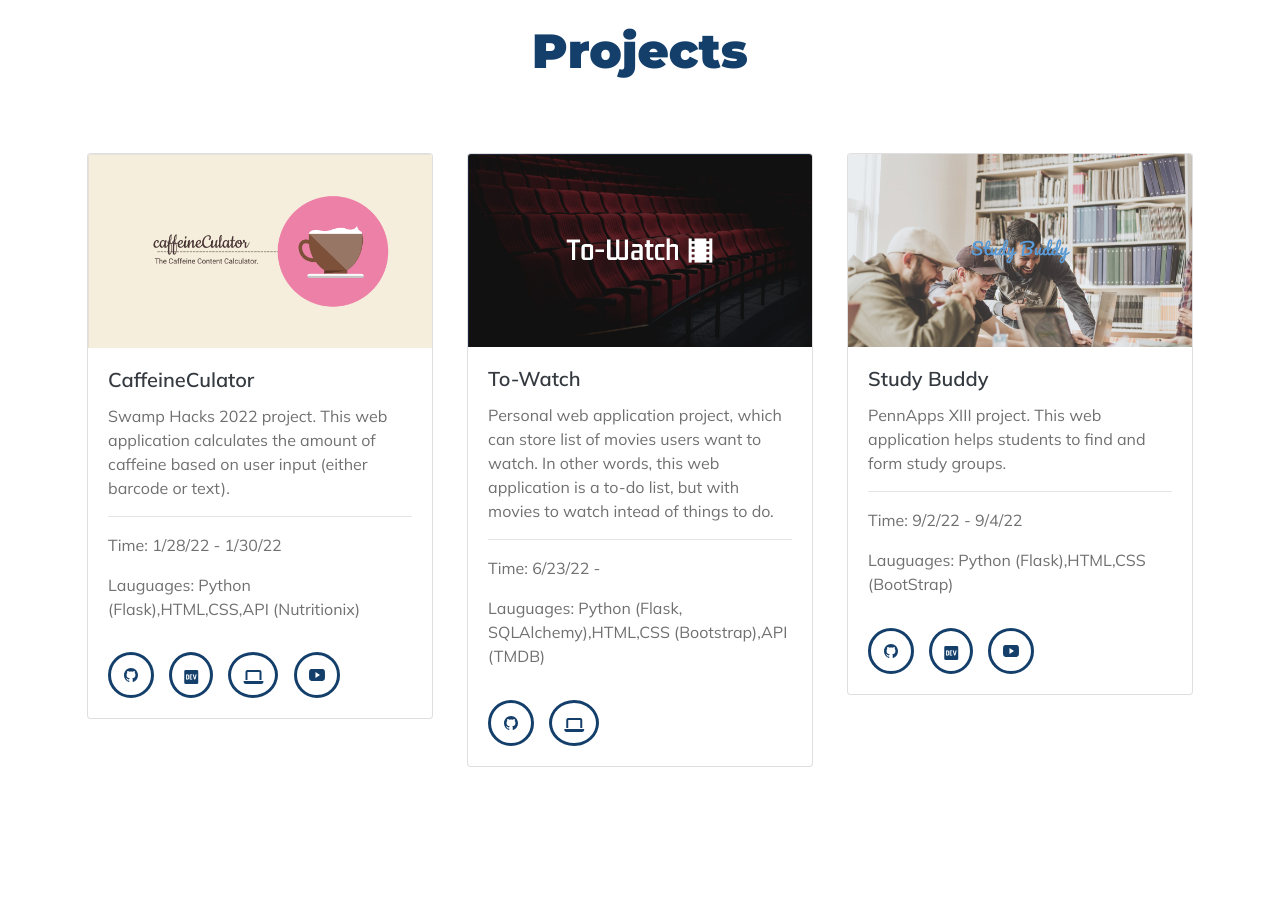
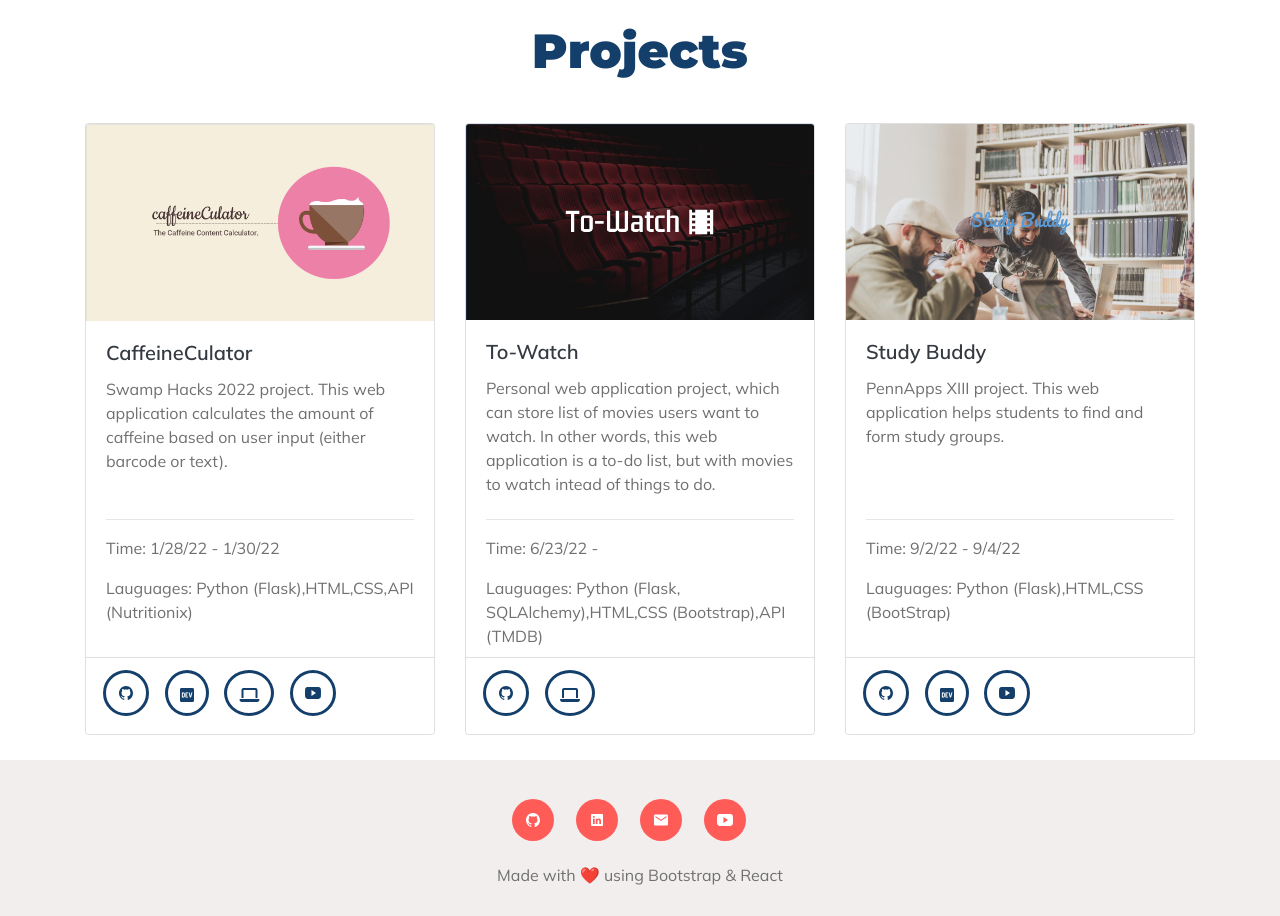
Before and after one commit to chisafukutome/portfolio-website, a React (Create React App) app: page / in a window 1280 px wide. Shown: the part 1460-2376 px from the top of the page. Before the commit the page ends 2269 px from the top, so only its background shows below. Built offline with nearby package versions, Linux system fonts and the light colour scheme; some icons are missing.

Commit message:
Add fooeter. Format project cards. Fix email icon.

```diff
--- a/package.json
+++ b/package.json
@@ -8,6 +8,7 @@
     "@testing-library/user-event": "^13.5.0",
     "react": "^18.2.0",
     "react-dom": "^18.2.0",
+    "react-router-dom": "^6.4.2",
     "react-scripts": "5.0.1",
     "web-vitals": "^2.1.4"
   },
--- a/public/css/styles.css
+++ b/public/css/styles.css
@@ -166,6 +166,28 @@ button.icon-scroll {
   border-radius: 50%;
 }
 
+/* Card */
+.project-card {
+  margin-top: 10%;
+}
+.card-text {
+  min-height: 40%;
+}
+
+::-webkit-scrollbar {
+  display: none;
+}
+.project-card div.card-footer {
+  padding-left: 5%;
+  padding-bottom: 5%;
+}
+
+.project-card .card-body {
+  padding-bottom: 0;
+}
+
+/* End Card */
+
 button.btn.icon-scroll.carousel-control-prev {
   left: 50%;
   background-color: white;
@@ -173,21 +195,13 @@ button.btn.icon-scroll.carousel-control-prev {
   border: solid 3px var(--blue);
 }
 
-/* Project Carousel */
-.project-carousel {
-  margin-top: 5%;
-}
-
-.carousel-item div.card-container {
-  padding: 1.5%;
-  border: none;
-}
-
 /* Icon Styling */
 .project-icons .icon-circle {
   background-color: white;
   color: var(--blue);
   border: solid 3px var(--blue);
+  bottom: 0;
+  margin-top: 0;
 }
 
 .project-icons .icon-circle:hover,
--- a/src/App.js
+++ b/src/App.js
@@ -3,6 +3,7 @@ import Navbar from "./components/Navbar";
 import Title from "./components/Title";
 import Skills from "./components/Skills";
 import Projects from "./components/Projects";
+import Footer from "./components/Footer";
 
 function App() {
   return (
@@ -11,6 +12,7 @@ function App() {
       <Title />
       <Skills />
       <Projects />
+      <Footer />
     </>
   );
 }
--- a/src/components/ContactIcon.js
+++ b/src/components/ContactIcon.js
@@ -2,12 +2,20 @@ import React from "react";
 
 // Contact Icon component
 export default function ContactIcon(props) {
-  return (
+  return props.item.iconName == "mail" ? (
+    //send an email to me
+    <button
+      className="btn icon-circle"
+      type="button"
+      onClick={() => (window.location.href = `mailto:${props.item.iconLink}`)}
+    >
+      <ion-icon name={props.item.iconName}></ion-icon>
+    </button>
+  ) : (
     <button
       className="btn icon-circle"
       type="button"
       //link for external website
-      //   TODO: search how to do the send email
       onClick={() => {
         window.open(props.item.iconLink, "_blank");
       }}
--- /dev/null
+++ b/src/components/Footer.js
@@ -0,0 +1,22 @@
+import React from "react";
+import ContactIcon from "./ContactIcon";
+import contactData from "../data/contactData";
+
+function Footer() {
+  //map contact icon values into contactIcon component
+  const contactIcons = contactData.map((item) => {
+    return <ContactIcon key={item.id} item={item} />;
+  });
+  return (
+    <section id="footer">
+      <div class="footer-container">
+        <div class="container">
+          <div class="footer-icons">{contactIcons}</div>
+          <p>Made with ❤️ using Bootstrap & React</p>
+        </div>
+      </div>
+    </section>
+  );
+}
+
+export default Footer;
--- a/src/components/ProjectItem.js
+++ b/src/components/ProjectItem.js
@@ -22,25 +22,27 @@ export default function ProjectItem(props) {
   });
 
   return (
-    <div class="card-container col-lg-4 col-md-6">
+    <div class="col-lg-4 col-md-6 d-flex align-items-stretch">
       <div class="project-card card">
         <img
           src={`/assets/projectImage/${props.item.imgSrc}`}
           class="card-img-top"
         />
-        <div class="card-body">
+        <div class="card-body overflow-auto">
           <h5 class="card-title">{props.item.projectName}</h5>
-          <p class="card-text">{props.item.description}</p>
+          <div class="card-text">
+            <p>{props.item.description}</p>
+          </div>
           <hr />
           <p>
             Time: {props.item.start} - {props.item.end}
           </p>
           <p>Lauguages: {`${props.item.language}`}</p>
-          {/* Project icons */}
+        </div>
+        {/* Project icons */}
 
-          <div class="project-icons">{projectIcons}</div>
-          {/* Project Icons End*/}
-        </div>
+        <div class="project-icons card-footer bg-white">{projectIcons}</div>
+        {/* Project Icons End*/}
       </div>
     </div>
   );
--- a/src/components/Projects.js
+++ b/src/components/Projects.js
@@ -15,81 +15,7 @@ function Projects() {
         <div class="container section-container">
           <h2 class="section-title">Projects</h2>
           {/*<ProjectButtons />*/}
-
-          {/* Carousel */}
-          <div
-            id="carouselExampleInterval"
-            class="project-carousel carousel slide"
-            data-ride="carousel"
-            data-interval="false"
-          >
-            <div class="carousel-inner">
-              {/* Carousel Item */}
-              <div class="carousel-item active">
-                <div class="row">{projectItems}</div>
-              </div>
-              {/* Carousel Item End */}
-              {/* COPY START: Carousel Item */}
-              {/* <div class="carousel-item">
-                <div class="row"> */}
-              {/* card */}
-              {/* <div class="card-container col-lg-4 col-md-6">
-                    <div class="project-card card">
-                      <img src="/assets/nigiripic.jpg" class="card-img-top" />
-                      <div class="card-body">
-                        <h5 class="card-title">Project Name1</h5>
-                        <p class="card-text">
-                          Some quick example text to build on the card title and
-                          make up the bulk of the card's content.
-                        </p>
-                        <hr />
-                        <p>Time: 4/30/22 - 5/30/22</p>
-                        <p>Languages: Python, HTML, CSS</p>
-                        <a href="#" class="btn btn-primary">GitHub</a>
-                      </div>
-                    </div>
-                  </div> */}
-              {/* card */}
-              {/* <div class="card-container col-lg-4 col-md-6">
-                    <div class="project-card card">
-                      <img src="/assets/to_watch.jpg" class="card-img-top" />
-                      <div class="card-body">
-                        <h5 class="card-title"></h5>
-                        <p class="card-text">
-                          Some quick example text to build on the card title and
-                          make up the bulk of the card's content.
-                        </p>
-                        <hr />
-                        <p>Time: 4/30/22 - 5/30/22</p>
-                        <p>Languages: Python, HTML, CSS</p>
-                        <a href="#" class="btn btn-primary">GitHub</a>
-                      </div>
-                    </div>
-                  </div> */}
-              {/* card */}
-              {/* <div class="card-container col-lg-4 col-md-6">
-                    <div class="project-card card">
-                      <img src="/assets/nigiripic.jpg" class="card-img-top" />
-                      <div class="card-body">
-                        <h5 class="card-title">Project Name</h5>
-                        <p class="card-text">
-                          Some quick example text to build on the card title and
-                          make up the bulk of the card's content.
-                        </p>
-                        <hr />
-                        <p>Time: 4/30/22 - 5/30/22</p>
-                        <p>Languages: Python, HTML, CSS</p>
-                        <a href="#" class="btn btn-primary">GitHub</a>
-                      </div>
-                    </div>
-                  </div> */}
-              {/* card end */}
-              {/* </div>
-              </div> */}
-              {/* COPY END: Carousel Item End */}
-            </div>
-          </div>
-          {/* Carousel End */}
+          <div class="row">{projectItems}</div>
         </div>
       </div>
     </section>
--- a/src/data/contactData.js
+++ b/src/data/contactData.js
@@ -12,7 +12,7 @@ export default [
     iconLink: "https://www.linkedin.com/in/chisafukutome/",
   },
   //Email
-  { id: 3, iconName: "mail", iconink: "mailto:chisafukutome@gmail.com" },
+  { id: 3, iconName: "mail", iconink: "chisafukutome@gmail.com" },
   //YouTube
   {
     id: 4,
```
Also changed, not shown: 1 other file (tests, documents, lock files or other folders).
